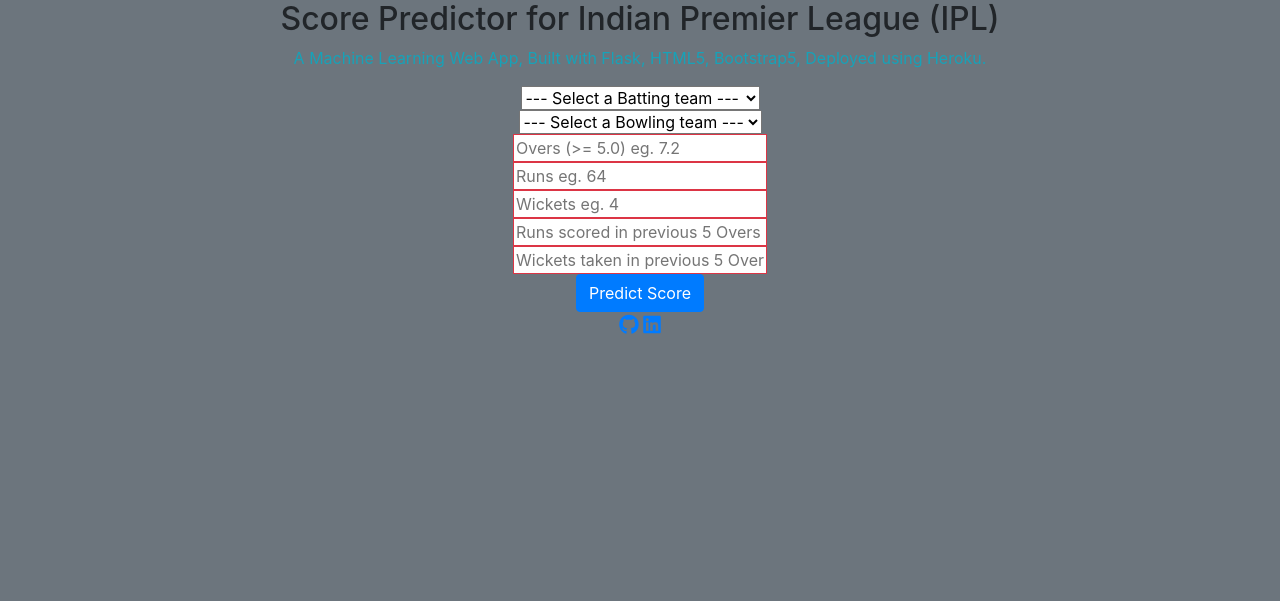
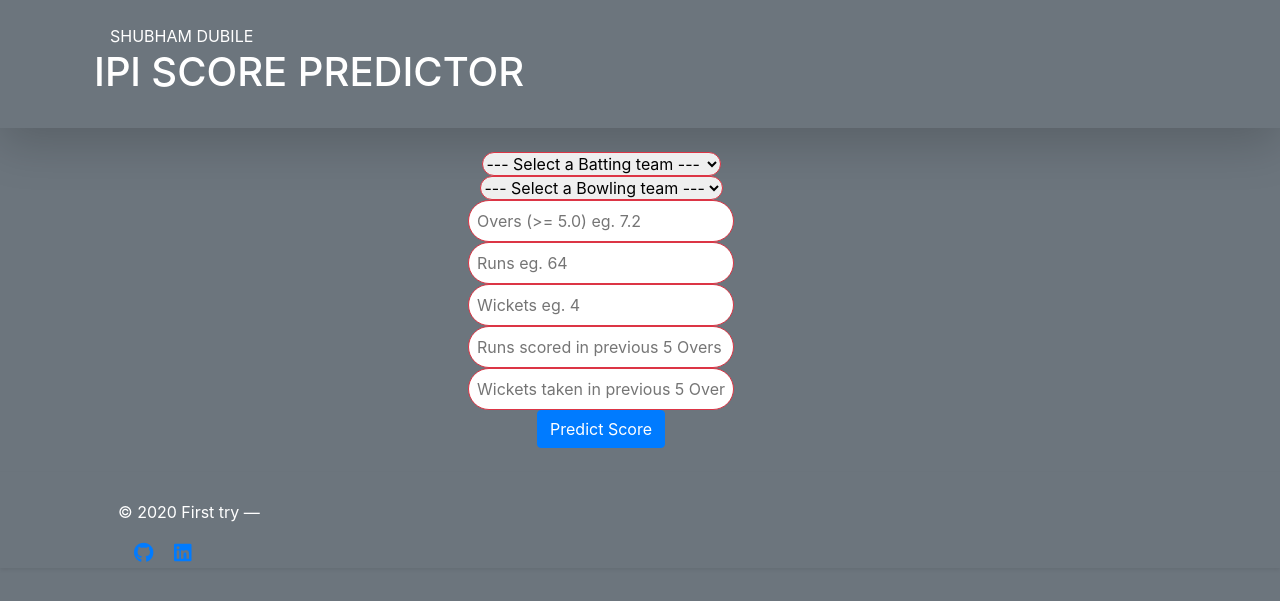
Before and after one commit to shubhamdubile/ipl, a Flask app: page / in a window 1280 px wide. Shown: the top 601 px of the page. Run offline with Flask 2, Linux system fonts and the light colour scheme; parts of the project's set-up code (start-up, migrations or seed data) failed here and were passed over; some libraries are stand-ins or nearby versions.

Commit message:
Update index.html

```diff
--- a/templates/index.html
+++ b/templates/index.html
@@ -16,23 +16,31 @@
     <body class="bg-secondary mx-auto">
 
         <!-- Website Title -->
-    	<div class="container-fluid">
+        <header class="text-gray-700 shadow-lg body-font bg-secondary text-white">
+          <div class="container mx-auto flex flex-wrap p-4 flex-col md:flex-row items-center">
+            <a class="flex title-font font-medium items-center text-gray-900 mb-4 md:mb-0">
 
-            <h2 class='container-heading text-center'><span class='heading_first'> Score Predictor for </span><span class="heading_second">Indian Premier League (IPL)</span></h2>
-            <div class='description'>
-    			<p class="text-info text-center">A Machine Learning Web App, Built with Flask, HTML5, Bootstrap5, Deployed using Heroku.</p>
-    		</div>
-    	</div>
+              <span class="ml-3 text-sm hover:text-gray-900">SHUBHAM DUBILE</span>
+            </a>
+
+            <nav class="md:ml-auto md:mr-auto flex flex-wrap items-center text-base justify-center">
+
+              <h1 class="mr-5 hover:text-gray-900">IPl SCORE PREDICTOR</h1>
+
+            </nav>
+
+          </div>
+        </header>
 
         <!-- Prediction Area -->
         <div class="prediction-area container-fluid">
 
 
             <!-- Prediction Form -->
-            <div class='div2 text-center container'>
+            <div class='div2 text-center container p-4 ml-3 text-xl hover:text-gray-900'>
                 <form action="{{ url_for('predict') }}" method="POST">
                     <!-- Batting Team Dropdown -->
-                    <select class="form-input align-center" name="batting-team">
+                    <select class="form-input align-center rounded-pill border border-danger" name="batting-team">
                         <option value="none">--- Select a Batting team ---</option>
                         <option value="Mumbai Indians">Mumbai Indians</option>
                         <option value="Kolkata Knight Riders">Kolkata Knight Riders</option>
@@ -44,7 +52,7 @@
                         <option value="Sunrisers Hyderabad">Sunrisers Hyderabad</option>
                     </select><br>
                     <!-- Bowling Team Dropdown -->
-                    <select class="form-input align-center" name="bowling-team">
+                    <select class="form-input align-center rounded-pill border border-danger" name="bowling-team">
                         <option value="none">--- Select a Bowling team ---</option>
                         <option value="Mumbai Indians">Mumbai Indians</option>
                         <option value="Kolkata Knight Riders">Kolkata Knight Riders</option>
@@ -55,11 +63,11 @@
                         <option value="Delhi Daredevils">Delhi Daredevils</option>
                         <option value="Sunrisers Hyderabad">Sunrisers Hyderabad</option>
                     </select><br>
-                    <input class="form-input border border-danger" type="text" name="overs" placeholder="Overs (>= 5.0) eg. 7.2"><br>
-                    <input class="form-input border border-danger" type="text" name="runs" placeholder="Runs eg. 64"><br>
-                    <input class="form-input border border-danger" type="text" name="wickets" placeholder="Wickets eg. 4"><br>
-                    <input class="form-input border border-danger" type="text" name="runs_in_prev_5" placeholder="Runs scored in previous 5 Overs eg. 42"><br>
-                    <input class="form-input border border-danger" type="text" name="wickets_in_prev_5" placeholder="Wickets taken in previous 5 Overs eg. 3"><br>
+                    <input class="form-input border border-danger p-2 t-2 rounded-pill border border-danger" type="text" name="overs" placeholder="Overs (>= 5.0) eg. 7.2"><br>
+                    <input class="form-input border border-danger p-2 t-2 rounded-pill border border-danger" type="text" name="runs" placeholder="Runs eg. 64"><br>
+                    <input class="form-input border border-danger p-2 t-2 rounded-pill border border-danger" type="text" name="wickets" placeholder="Wickets eg. 4"><br>
+                    <input class="form-input border border-danger p-2 t-2 rounded-pill border border-danger" type="text" name="runs_in_prev_5" placeholder="Runs scored in previous 5 Overs eg. 42"><br>
+                    <input class="form-input border border-danger p-2 t-2 rounded-pill border border-danger" type="text" name="wickets_in_prev_5" placeholder="Wickets taken in previous 5 Overs eg. 3"><br>
 
 			<input type="submit" class="btn btn-primary" value="Predict Score">
         	</form>
@@ -70,13 +78,19 @@
         </div>
 
         <!-- Footer -->
-       <div class='footer text-center'>
-           <div class="contact">
-               <a target="_blank" href="https://github.com/shubhamdubile"><i class="fab fa-github fa-lg contact-icon"></i></a>
-               <a target="_blank" href="https://www.linkedin.com/in/shubham-dubile-47a784131/"><i class="fab fa-linkedin fa-lg contact-icon"></i></a>
-           </div>
+        <footer class="text-gray-700 shadow-sm body-font bg-secondary text-white">
+          <div class="container px-5 py-1 mx-auto flex items-center sm:flex-row flex-col">
+            <a class="flex title-font font-medium items-center md:justify-start justify-center text-gray-900">
 
-       </div>
+            <p class="text-sm text-gray-500 sm:ml-4 sm:pl-4 sm:border-l-2 sm:border-gray-200 sm:py-2 sm:mt-0 mt-4 text-white">© 2020 First try —
+              <a href="https://twitter.com/knyttneve" class="text-gray-600 ml-1" rel="noopener noreferrer" target="_blank"></a>
+            </p>
+            <span class="inline-flex sm:ml-auto sm:mt-0 mt-4 justify-center sm:justify-start">
+              <a target="_blank" href="https://github.com/shubhamdubile"><i class="fab fa-github fa-lg contact-icon ml-3 text-gray-500 hover:text-gray-900 "></i></a>
+              <a target="_blank" href="https://www.linkedin.com/in/shubham-dubile-47a784131/"><i class="fab fa-linkedin fa-lg contact-icon ml-3 text-gray-500 hover:text-gray-900"></i></a>
+            </span>
+          </div>
+        </footer>
        <script src="https://code.jquery.com/jquery-3.5.1.slim.min.js" integrity="sha384-DfXdz2htPH0lsSSs5nCTpuj/zy4C+OGpamoFVy38MVBnE+IbbVYUew+OrCXaRkfj" crossorigin="anonymous"></script>
 <script src="https://cdn.jsdelivr.net/npm/popper.js@1.16.0/dist/umd/popper.min.js" integrity="sha384-Q6E9RHvbIyZFJoft+2mJbHaEWldlvI9IOYy5n3zV9zzTtmI3UksdQRVvoxMfooAo" crossorigin="anonymous"></script>
 <script src="https://stackpath.bootstrapcdn.com/bootstrap/4.5.0/js/bootstrap.min.js" integrity="sha384-OgVRvuATP1z7JjHLkuOU7Xw704+h835Lr+6QL9UvYjZE3Ipu6Tp75j7Bh/kR0JKI" crossorigin="anonymous"></script>
```
